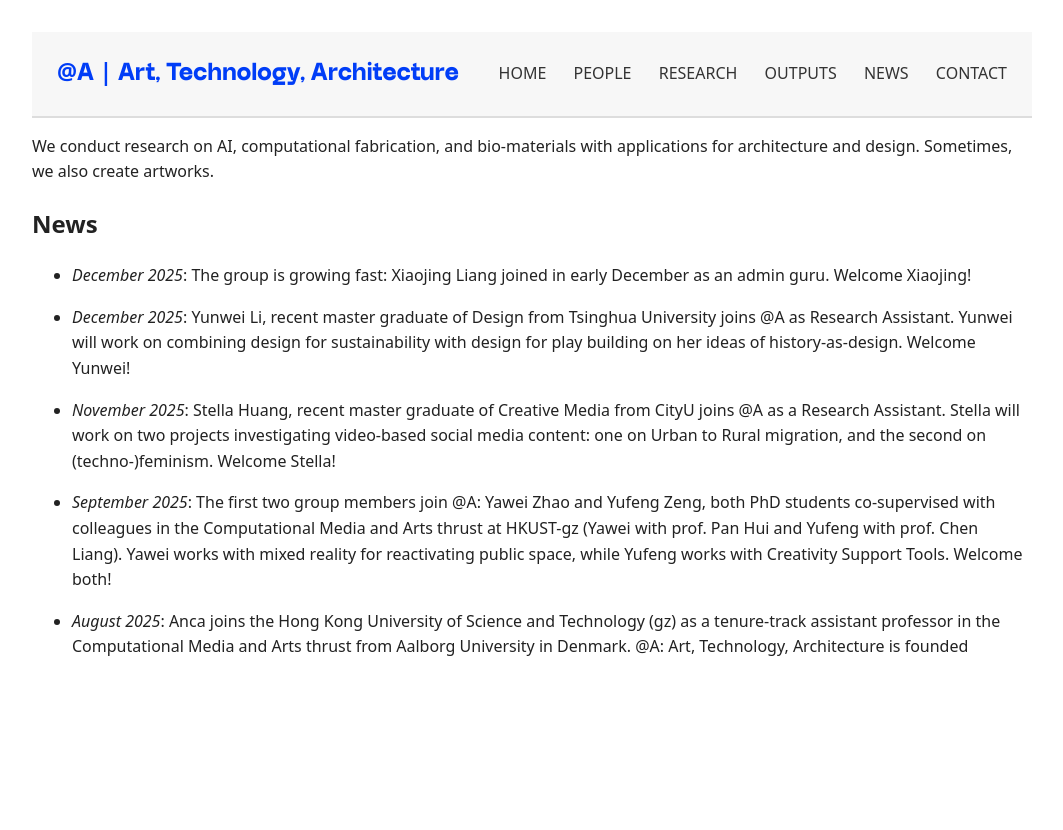
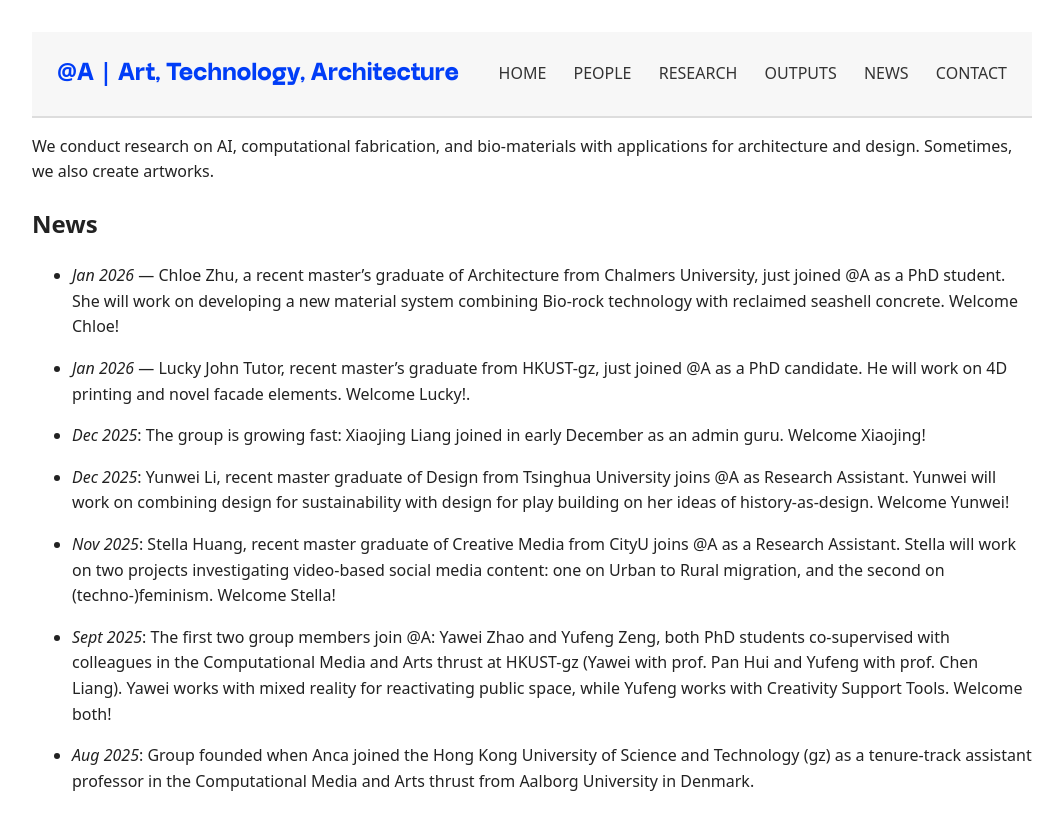
Before and after one commit to anqua/at-a, a Jekyll site: the page built from index.md, in a window 1280 px wide. Shown: the top 830 px of the page, without its empty margins (108-1171 px from the left). Built offline with Jekyll 4.4.1, drawn with Linux system fonts in a browser that asks for light colours; some web fonts are replaced.

Commit message:
Update index.md

```diff
--- a/index.md
+++ b/index.md
@@ -7,12 +7,17 @@ We conduct research on AI, computational fabrication, and bio-materials with app
 Sometimes, we also create artworks.
 
 ## News
-- *December 2025*: The group is growing fast: Xiaojing Liang joined in early December as an admin guru. Welcome Xiaojing!
 
-- *December 2025*: Yunwei Li, recent master graduate of Design from Tsinghua University joins @A as Research Assistant. Yunwei will work on combining design for sustainability with design for play building on her ideas of history-as-design. Welcome Yunwei!
+- *Jan 2026* — Chloe Zhu, a recent master's graduate of Architecture from Chalmers University, just joined @A as a PhD student. She will work on developing a new material system combining Bio-rock technology with reclaimed seashell concrete. Welcome Chloe!
 
-- *November 2025*: Stella Huang, recent master graduate of Creative Media from CityU joins @A as a Research Assistant. Stella will work on two projects investigating video-based social media content: one on Urban to Rural migration, and the second on (techno-)feminism. Welcome Stella!
+- *Jan 2026* — Lucky John Tutor, recent master's graduate from HKUST-gz, just joined @A as a PhD candidate. He will work on 4D printing and novel facade elements. Welcome Lucky!.
 
-- *September 2025*: The first two group members join @A: Yawei Zhao and Yufeng Zeng, both PhD students co-supervised with colleagues in the Computational Media and Arts thrust at HKUST-gz (Yawei with prof. Pan Hui and Yufeng with prof. Chen Liang). Yawei works with mixed reality for reactivating public space, while Yufeng works with Creativity Support Tools. Welcome both!
+- *Dec 2025*: The group is growing fast: Xiaojing Liang joined in early December as an admin guru. Welcome Xiaojing!
 
-- *August 2025*: Anca joins the Hong Kong University of Science and Technology (gz) as a tenure-track assistant professor in the Computational Media and Arts thrust from Aalborg University in Denmark. @A: Art, Technology, Architecture is founded
+- *Dec 2025*: Yunwei Li, recent master graduate of Design from Tsinghua University joins @A as Research Assistant. Yunwei will work on combining design for sustainability with design for play building on her ideas of history-as-design. Welcome Yunwei!
+
+- *Nov 2025*: Stella Huang, recent master graduate of Creative Media from CityU joins @A as a Research Assistant. Stella will work on two projects investigating video-based social media content: one on Urban to Rural migration, and the second on (techno-)feminism. Welcome Stella!
+
+- *Sept 2025*: The first two group members join @A: Yawei Zhao and Yufeng Zeng, both PhD students co-supervised with colleagues in the Computational Media and Arts thrust at HKUST-gz (Yawei with prof. Pan Hui and Yufeng with prof. Chen Liang). Yawei works with mixed reality for reactivating public space, while Yufeng works with Creativity Support Tools. Welcome both!
+
+- *Aug 2025*: Group founded when Anca joined the Hong Kong University of Science and Technology (gz) as a tenure-track assistant professor in the Computational Media and Arts thrust from Aalborg University in Denmark.
```
